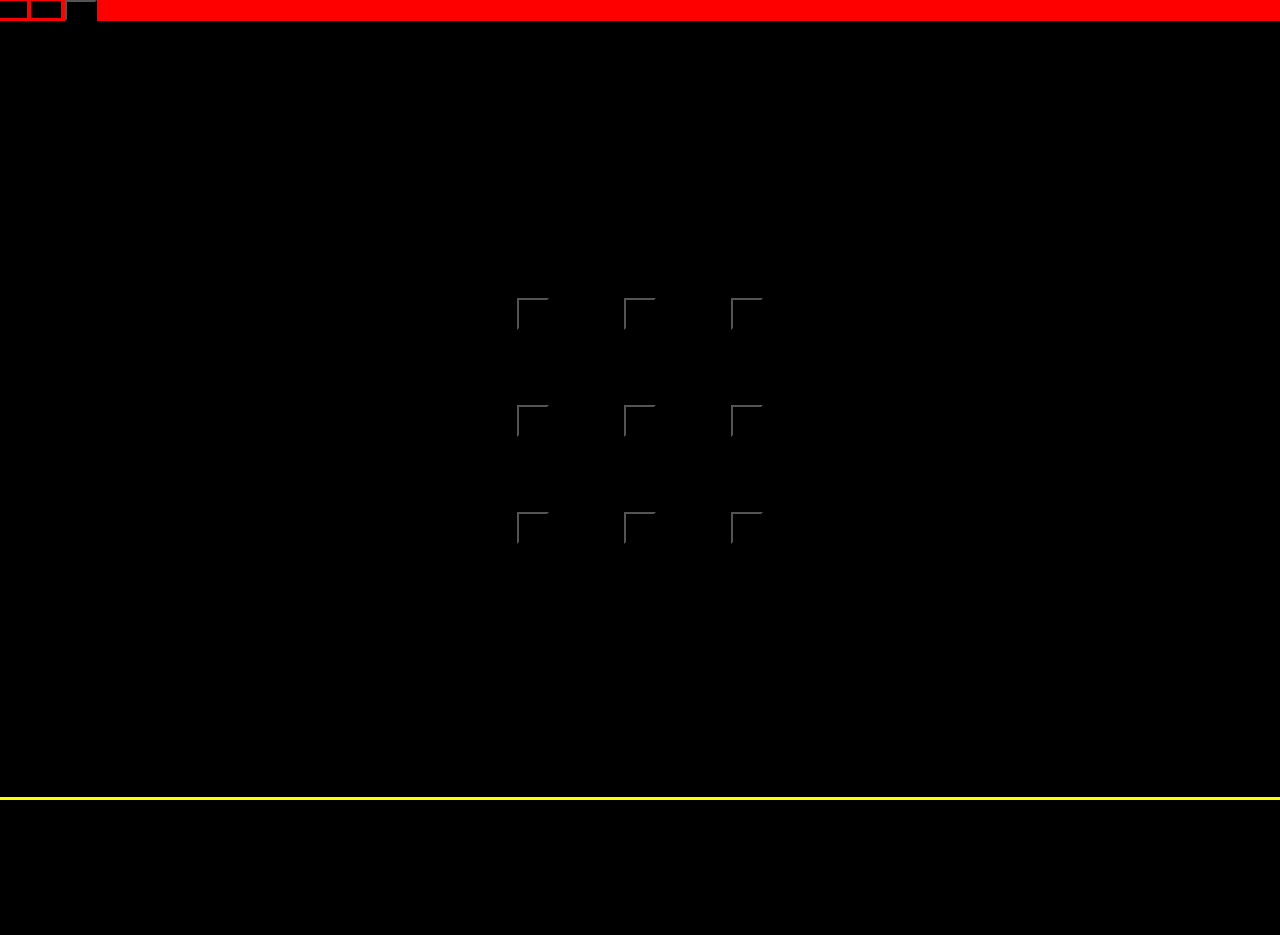
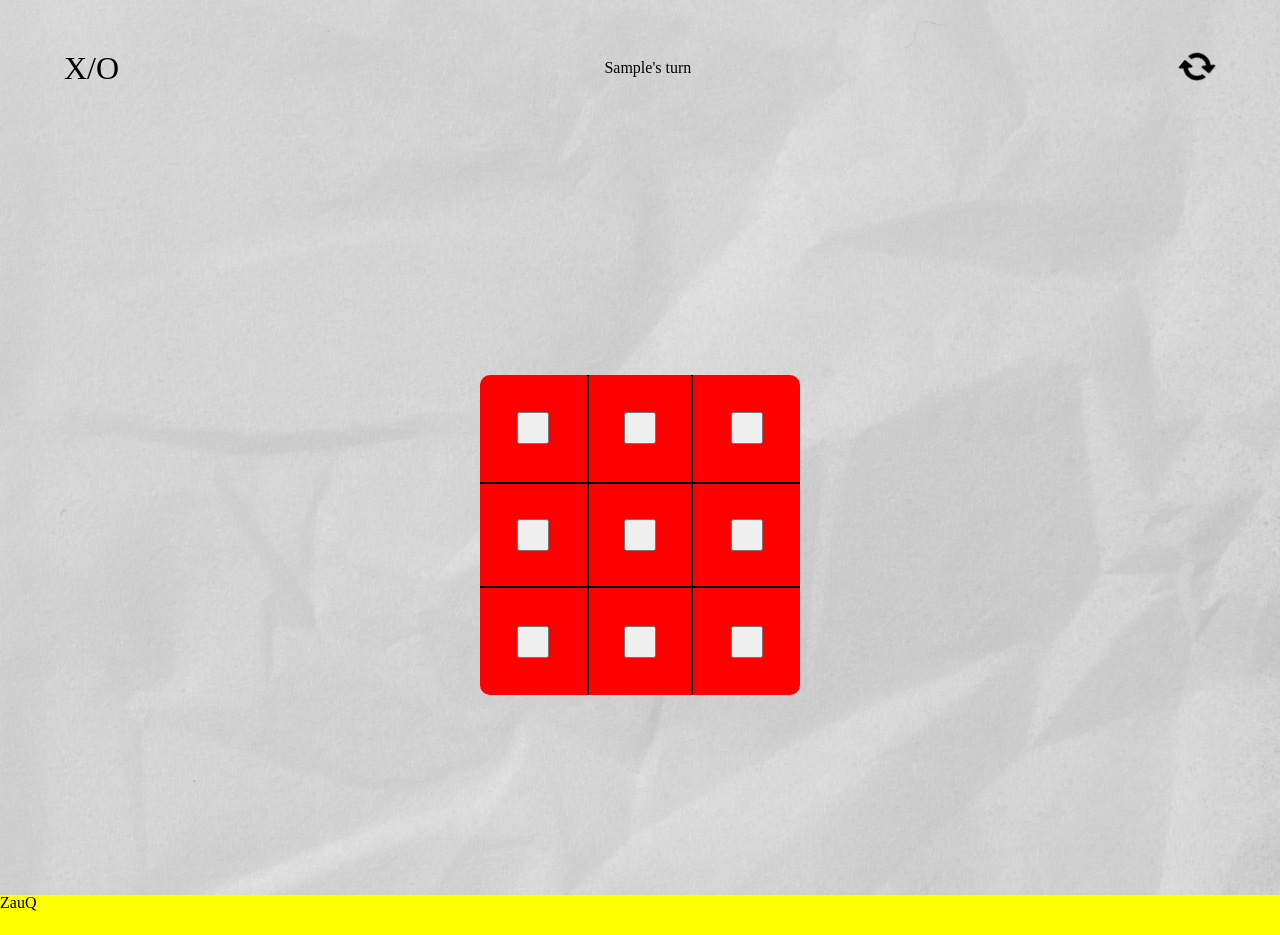
Before and after one commit to HasanZerak/Tic_Tac_Toe, a website built with Vite: page index.html in a window 1280 px wide. Both pictures are taken after typing "Sample", "Sample" into the empty fields and a click on the button "Let's GO!!". Before the commit the page ends 800 px from the top, so only its background shows below. Built offline with nearby package versions, Linux system fonts and the light colour scheme.

Commit message:
style header

```diff
--- a/index.html
+++ b/index.html
@@ -5,6 +5,7 @@
     <meta charset="UTF-8">
     <meta name="viewport" content="width=device-width, initial-scale=1.0">
     <link rel="stylesheet" href="styles.css">
+    <link rel="stylesheet" href="https://cdnjs.cloudflare.com/ajax/libs/font-awesome/4.7.0/css/font-awesome.min.css">
     <title>Play!</title>
 </head>
 
@@ -30,9 +31,11 @@
 
         <div class="main_body">
             <div class="header">
-                <span>X O</span>
-                <span>Turn</span>
-                <button class="reset">re:</button>
+                <span>X/O</span>
+                <span></span>
+                <button class="reset">
+                    <i class="fa fa-refresh fa-spin"></i>
+                </button>
             </div>
             <div class="game_and_score">
 
--- a/script.js
+++ b/script.js
@@ -35,8 +35,10 @@ gameBoard = (() => {
     //fucntion to execute switch and check turn conditions. Called in the displayController Module.
     if (globalFlag == 0) {
       switchTurn(player1.getPlayerSign(), "1", index);
+      displayController.printTurn(player2.playerName);
     } else {
       switchTurn(player2.getPlayerSign(), "0", index);
+      displayController.printTurn(player1.playerName);
     }
   };
 
@@ -96,7 +98,7 @@ const displayController = (() => {
 
   //cacheDOM
   let card_container = document.querySelector(".card_container");
-  let game_board = document.querySelector(".game_board");
+  let main_body = document.querySelector(".main_body");
   let decision_card = document.querySelector(".decision_card");
   let box_button = document.querySelectorAll(".box_button");
   let popup = document.querySelector(".popup");
@@ -111,6 +113,7 @@ const displayController = (() => {
   let zeroName = document.querySelector(".zeroName");
   let after_battle = document.querySelector(".after-battle");
   let victor = document.querySelector(".victor");
+  let turn = document.querySelector(".header span:nth-child(2)");
 
   const score = (sign, name) => {
     //score function to update score card
@@ -129,6 +132,10 @@ const displayController = (() => {
     after_battle.style.visibility = "visible";
   };
 
+  const printTurn = (name) => {
+    turn.textContent = `${name}'s turn`;
+  };
+
   popup.addEventListener("click", function () {
     //Event listener to remove the card and popup gameboard.
     if (crossInput.value.length > 3 && zeroInput.value.length > 3) {
@@ -136,9 +143,9 @@ const displayController = (() => {
       gameBoard.players(crossInput.value, zeroInput.value); //function to pass input to the game.
       crossName.textContent = crossInput.value;
       zeroName.textContent = zeroInput.value;
+      turn.textContent = `${crossInput.value}'s turn`;
       card_container.removeChild(decision_card); //remove
-      open(game_board);
-      // game_board.style.visibility = "visible"; //popup
+      open(main_body); //popup
     }
   });
 
@@ -185,5 +192,5 @@ const displayController = (() => {
     }
   }
 
-  return { displayMark, score, open };
+  return { displayMark, score, printTurn };
 })();
--- a/styles.css
+++ b/styles.css
@@ -128,8 +128,14 @@ table {
   border-spacing: 0;
 }
 
-*{
-  background-color: black;
+body {
+  background-image: url("marjan-blan-5Ft4NWTmeJE-unsplash.jpg");
+  background-repeat: no-repeat;
+  -webkit-background-size: cover;
+  -moz-background-size: cover;
+  -o-background-size: cover;
+  background-size: cover;
+  background-position: center;
 }
 
 .card_container,
@@ -138,7 +144,7 @@ table {
   display: grid;
   justify-content: center;
   align-items: center;
-  overflow: hidden;
+  /* overflow: hidden; */
 }
 /*------------------------------------------------------Decision-Box--------------------------------------------------------*/
 
@@ -194,10 +200,26 @@ table {
   display: grid;
   width: 100vw;
   position: relative;
+
+  visibility: hidden;
 }
 
 .header {
-  background-color: red;
+  padding: 3rem 4rem;
+  display: flex;
+  justify-content: space-between;
+  align-items: center;
+}
+
+.header span:nth-child(1) {
+  font-size: 2rem;
+}
+
+.header button {
+  font-size: 2rem;
+  background-color: transparent;
+  cursor: pointer;
+  border: none;
 }
 
 .game_and_score > * {
@@ -223,8 +245,6 @@ table {
 
   display: grid;
   grid-template: repeat(3, 1fr) / repeat(3, 1fr);
-
-  visibility: hidden;
 }
 
 .box {
```
Also changed, not shown: package.json (added, +25 -0 lines), tailwind.config.js (added, +8 -0 lines), marjan-blan-5Ft4NWTmeJE-unsplash.jpg (added), 1 other file.
